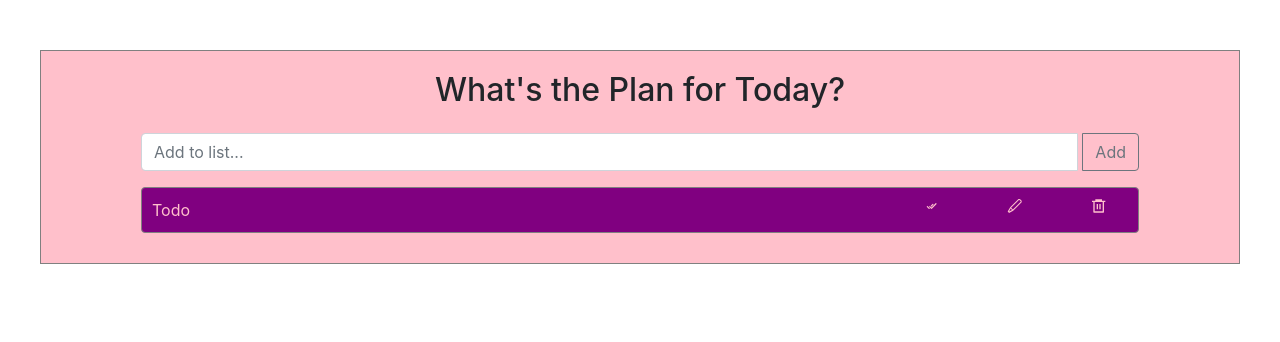
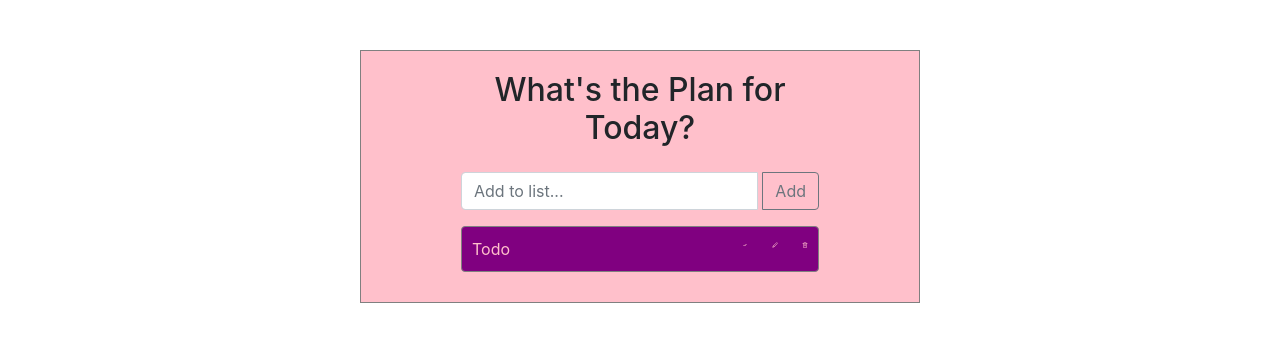
Before and after one commit to Mehrnaz-zand/todo-list, a React (Create React App) app: page / in a window 1280 px wide. Shown: the top 342 px of the page. Built offline with nearby package versions, Linux system fonts and the light colour scheme.

Commit message:
Changed App max-width

```diff
--- a/src/App.css
+++ b/src/App.css
@@ -2,5 +2,5 @@
   text-align: center;
   margin: 20px auto;
   padding: 20px;
-  max-width: 100%;
+  max-width: 50%;
 }
```
